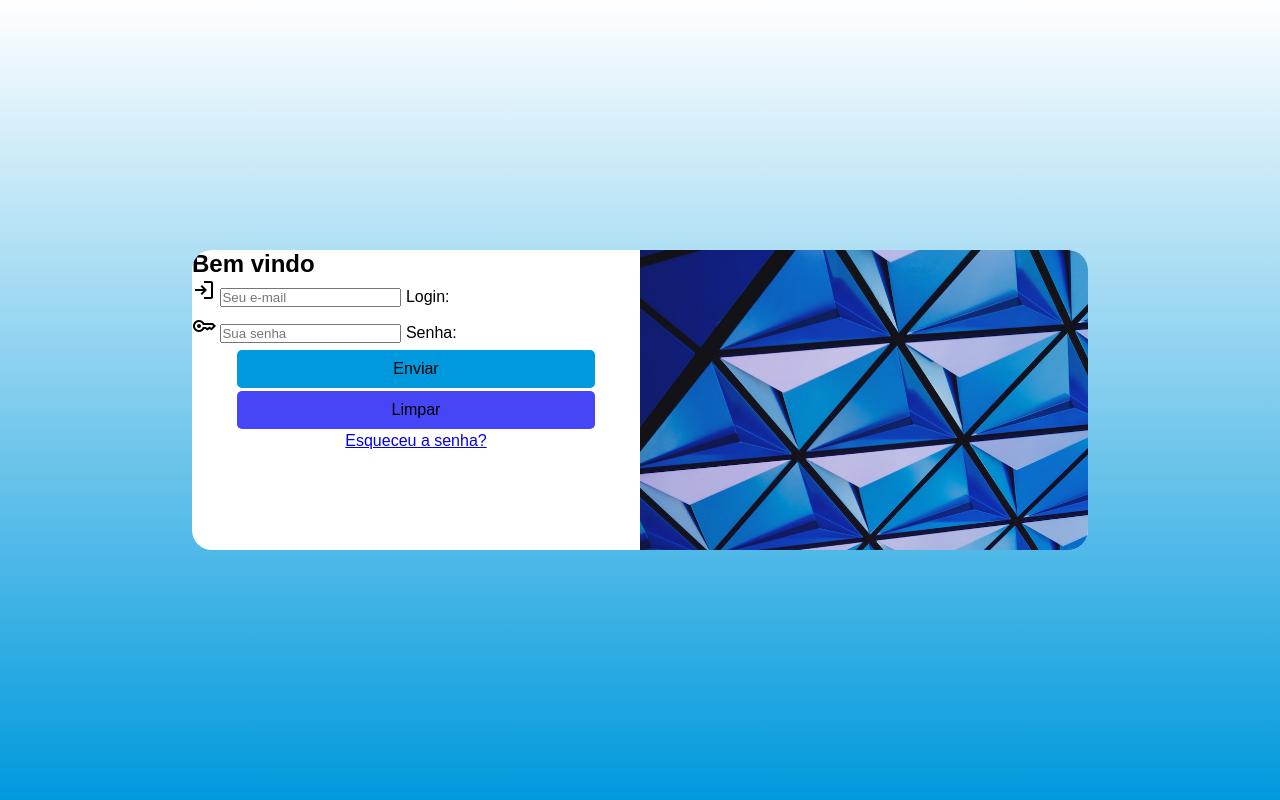
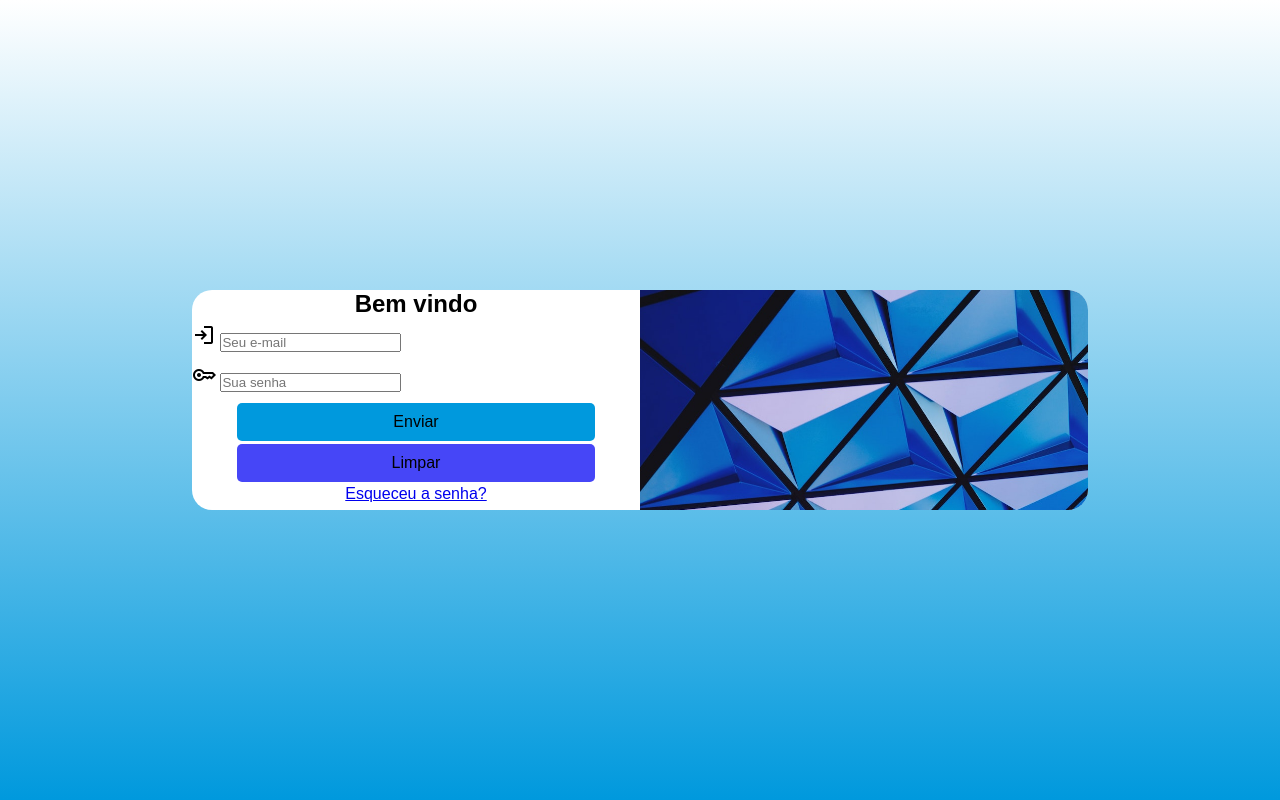
Before and after one commit to Matheusvargas10/Login-senha, a plain HTML site: page index.html in a window 1280 px wide. Drawn offline with nearby package versions, Linux system fonts and the light colour scheme.

Commit message:
final do projeto

```diff
--- a/estilos/media.css
+++ b/estilos/media.css
@@ -15,7 +15,7 @@
     }
     section#login{
         width: 70%;
-        height: 300px;
+        height: 220px;
 
     }
     section#login >  div#img{
@@ -30,12 +30,12 @@
     div#img{
         float: right;
         width: 50%;
-        height: 100%;
+        height: 0%;
     }
     section#form{
         float: left;
         width: 50%;
-        height: 100%;
+        height: 00%;
     }
     form > input[type=submit]{
         display: block;
--- a/estilos/style.css
+++ b/estilos/style.css
@@ -14,6 +14,9 @@ body, html {
    width: 100%;
    height: 100%;
    background-color: var(--cor2);
+}
+h1{
+   text-align: center;
 }
 div#img{
    background-image: black url(../img/fundo.jpg);
@@ -45,6 +48,7 @@ section#login >  div#img{
    height: 170px;
 
 }
+
 form > input[type=submit]{
    display: block;
    font-size: 1em;
@@ -74,11 +78,17 @@ form > input[type=reset]{
    font-size: 1em;
    width: 100%;
    height: 40px;
-
-
-
 }
 section div#campo{
    margin-bottom: 7px;
+   display: block;
+   width: 100%;
+   height: 35px;
+   border-radius: 5px;
+   margin: 5px 0px;
+   border: 0px 10px;
 
 }
+div label {
+   display: none;
+}
--- a/index.html
+++ b/index.html
@@ -20,12 +20,12 @@
                 <form  action="" method="post" autocomplete="on">
                <div id="campo">
                     <span class="material-symbols-outlined">login</span>
-                    <input type="text" name="nome" id="ilon" placeholder="Seu e-mail ">
+                    <input type="text" name="nome" id="ilon" placeholder="Seu e-mail" required>
                     <label for="ilon">Login:</label>
                 </div>
                 <div id="campo">
                     <span class="material-symbols-outlined">key</span>
-                    <input type="password" name="senha" id="isenha" placeholder="Sua senha ">
+                    <input type="password" name="senha" id="isenha" placeholder="Sua senha" required>
                     <label for="isenha">Senha:</label >
                 </div>
 
```
